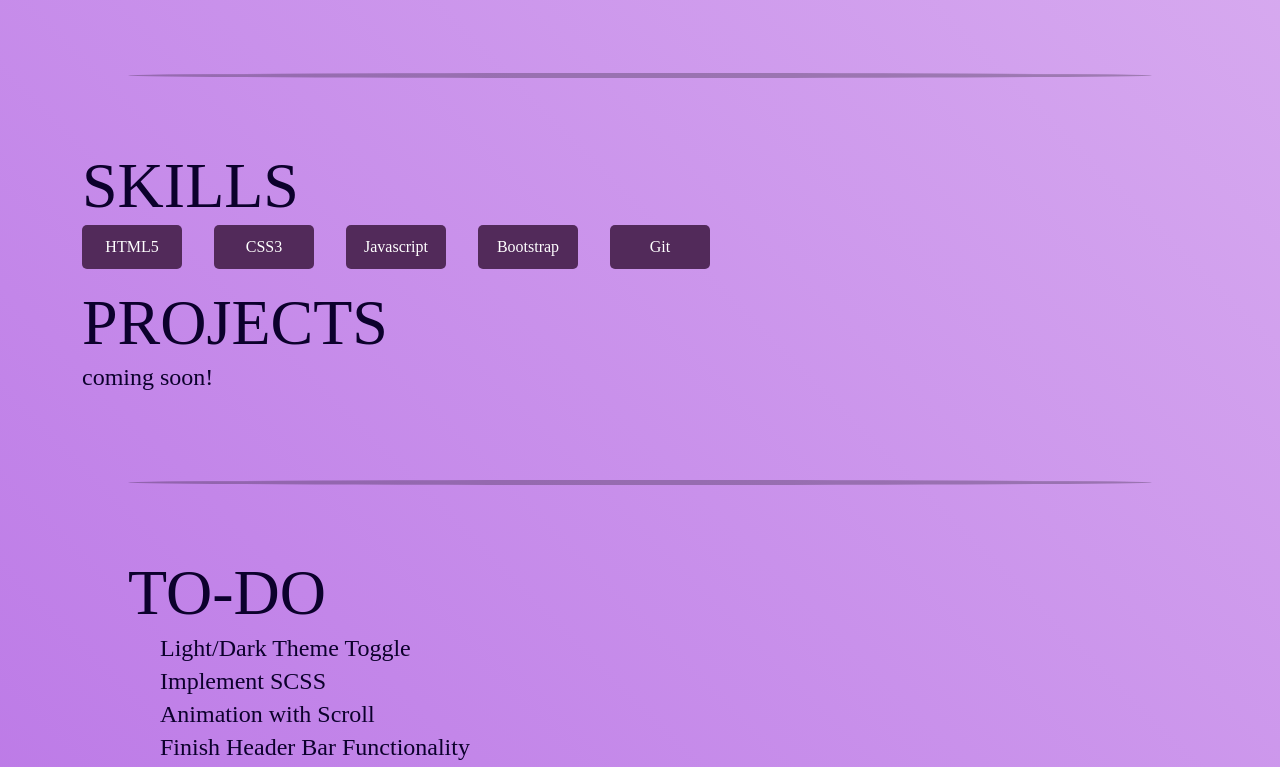
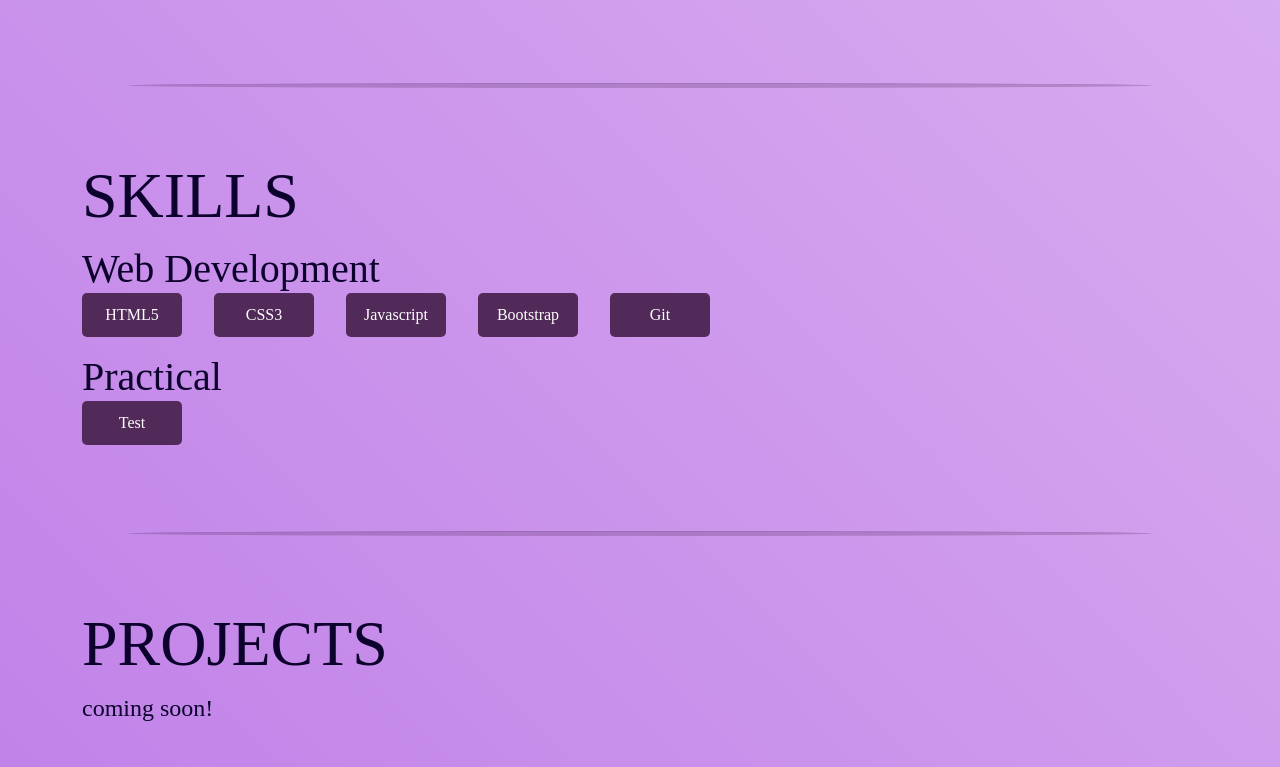
Before and after one commit to Sprigazalea/Sprigazalea.github.io, a plain HTML site: page index.html in a window 1280 px wide. Shown: the part 1580-2347 px from the top of the page. Drawn offline with nearby package versions, Linux system fonts and the light colour scheme; a web font is replaced by a local one.

Commit message:
added new categories for skills

```diff
--- a/index.html
+++ b/index.html
@@ -40,18 +40,24 @@
                     <div class="col-xxl-12" id="skills">
                         <h1 class="title">SKILLS</h1>
                         <div>
+                            <h1>Web Development</h1>
                             <div class="skills-div">
-                            <p class="skills-block">HTML5</p>
-                            <p class="skills-block">CSS3</p>
-                            <p class="skills-block">Javascript</p>
-                            <p class="skills-block">Bootstrap</p>
-                            <p class="skills-block">Git</p>
+                                <p class="skills-block">HTML5</p>
+                                <p class="skills-block">CSS3</p>
+                                <p class="skills-block">Javascript</p>
+                                <p class="skills-block">Bootstrap</p>
+                                <p class="skills-block">Git</p>
+                            </div>
+                            <h1>Practical</h1>
+                            <div class="skills-div">
+                                <p class="skills-block">Test</p>
                             </div>
                         </div>
                     </div>
 
                 </div>
             </div>
+            <hr>
             <div class="container">
                 <div class="row">
                     <div class="col-xxl-8" id="projects">
--- a/styles.css
+++ b/styles.css
@@ -45,8 +45,7 @@ hr {
     margin: auto;
     height: 5px;
     border-radius: 99%;
-    color: rgb(0, 0, 0);
-    background-color: black;
+    background-color: var(--headercolor);
     margin-top: 70px;
     margin-bottom: 70px;
 }
@@ -113,6 +112,7 @@ a:visited {
 
 .title {
     font-size: 4em;
+    margin-bottom: 10px;
 }
 
 .text {
```
